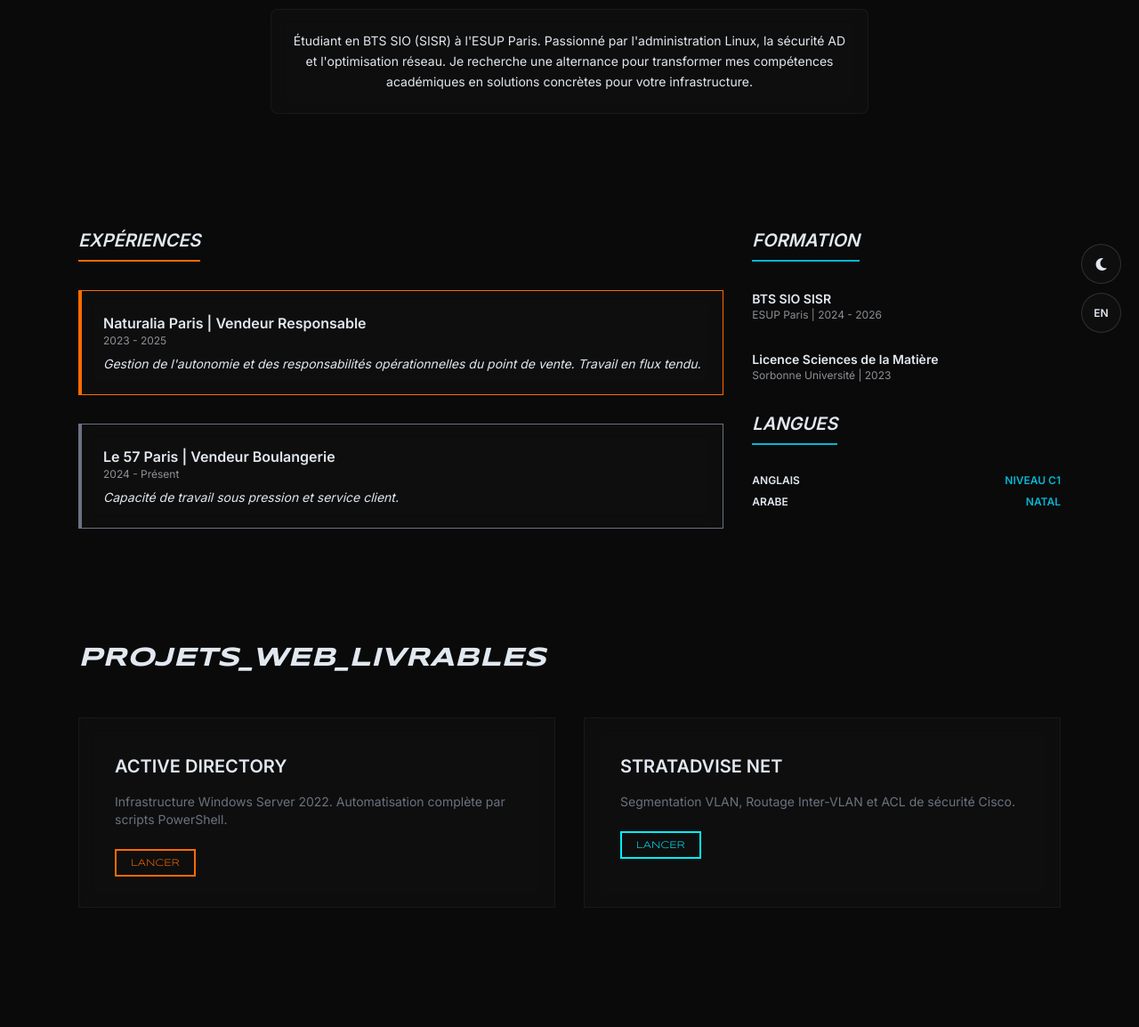
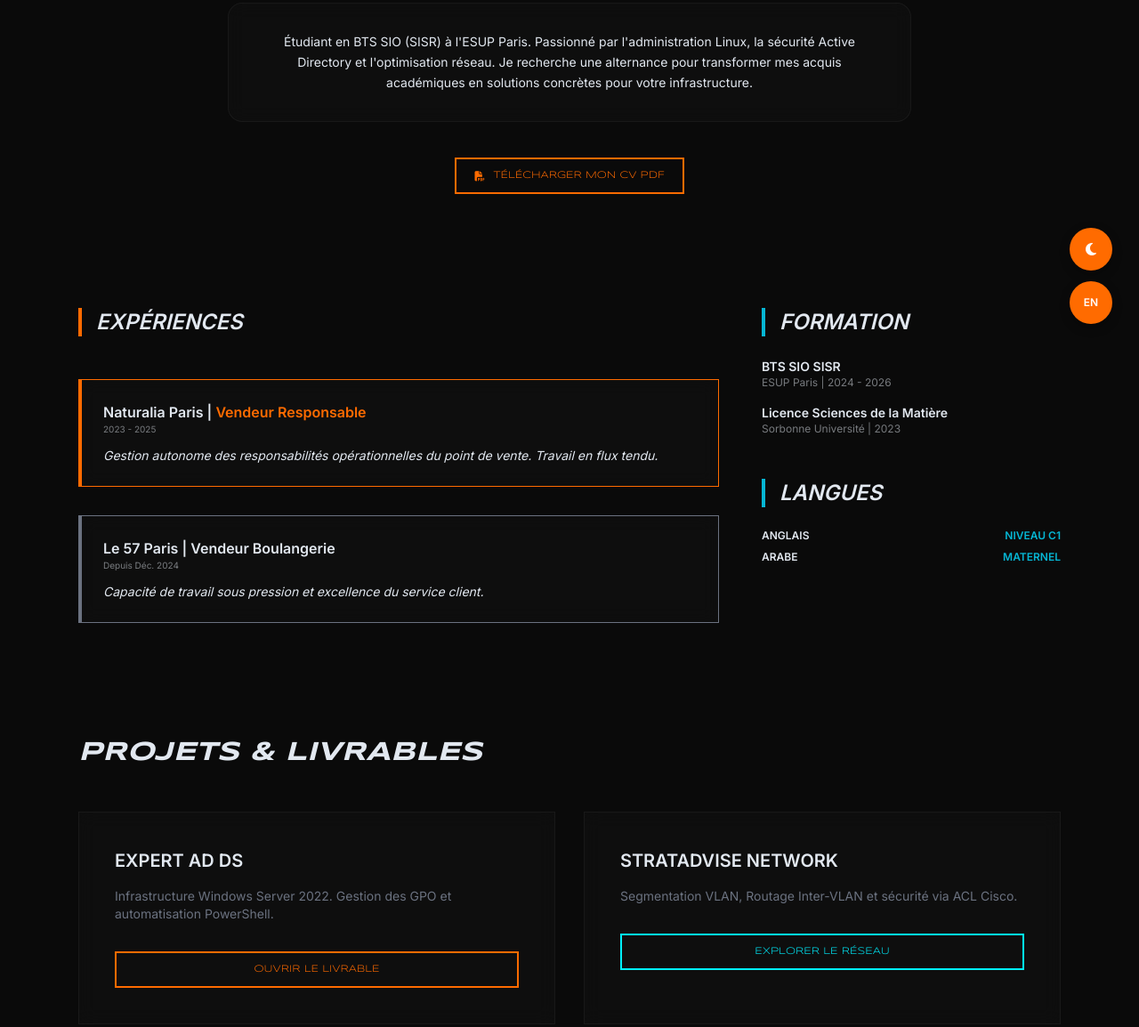
Before and after one commit to Mewx2Head/Mewx2Head.github.io, a plain HTML site: page index.html in a window 1280 px wide. Shown: the part 406-1560 px from the top of the page at 89% size. Drawn offline with nearby package versions, Linux system fonts and the light colour scheme.

Commit message:
Update index.html

```diff
--- a/index.html
+++ b/index.html
@@ -14,14 +14,15 @@
             --bg: #0a0a0a;
             --card-bg: rgba(255, 255, 255, 0.02);
             --text: #e2e8f0;
-            --cyan: #00f0ff;
+            --nav-bg: rgba(10, 10, 10, 0.9);
         }
 
         .light-mode {
             --bg: #f8fafc;
             --card-bg: #ffffff;
             --text: #0f172a;
-            --accent: #2563eb; /* Bleu pro en mode clair */
+            --accent: #2563eb;
+            --nav-bg: rgba(248, 250, 252, 0.9);
         }
 
         body {
@@ -38,177 +39,202 @@
             transition: all 0.3s ease;
         }
 
+        .glass-card:hover {
+            border-color: var(--accent);
+            transform: translateY(-5px);
+        }
+
         .btn-cyber {
             font-family: 'Syncopate', sans-serif;
             border: 2px solid var(--accent);
-            padding: 8px 16px;
+            padding: 10px 20px;
             color: var(--accent);
             font-size: 0.7rem;
             text-transform: uppercase;
             cursor: pointer;
+            display: inline-flex;
+            align-items: center;
+            gap: 10px;
+            transition: all 0.3s;
         }
 
         .btn-cyber:hover {
             background: var(--accent);
             color: white;
+            box-shadow: 0 0 15px var(--accent);
         }
 
         .fixed-controls {
             position: fixed;
-            bottom: 20px;
-            right: 20px;
+            bottom: 30px;
+            right: 30px;
             display: flex;
             flex-direction: column;
-            gap: 10px;
+            gap: 12px;
             z-index: 100;
         }
 
         .control-btn {
-            background: var(--card-bg);
-            border: 1px solid rgba(128, 128, 128, 0.3);
-            padding: 10px;
+            background: var(--accent);
+            color: white;
+            border: none;
+            width: 48px;
+            height: 48px;
             border-radius: 50%;
             cursor: pointer;
-            width: 45px;
-            height: 45px;
             display: flex;
             align-items: center;
             justify-content: center;
+            box-shadow: 0 4px 12px rgba(0,0,0,0.3);
+        }
+
+        .nav-bar {
+            position: sticky;
+            top: 0;
+            background: var(--nav-bg);
+            backdrop-filter: blur(10px);
+            z-index: 90;
+            border-bottom: 1px solid rgba(128, 128, 128, 0.1);
         }
     </style>
 </head>
-<body class="bg-mesh min-h-screen">
+<body>
 
     <div class="fixed-controls">
-        <button onclick="toggleTheme()" class="control-btn" title="Changer Thème">
-            <i id="theme-icon" class="fas fa-moon"></i>
-        </button>
+        <button onclick="toggleTheme()" class="control-btn"><i id="theme-icon" class="fas fa-moon"></i></button>
         <button onclick="toggleLang()" class="control-btn font-bold text-xs" id="lang-indicator">EN</button>
     </div>
 
-    <nav class="p-8 flex justify-between items-center max-w-7xl mx-auto">
-        <div class="font-bold tracking-tighter" style="font-family: 'Syncopate'; color: var(--accent);">AK_SYSTEMS</div>
-        <div class="flex gap-6 items-center">
-            <a href="tel:0610057960" class="text-xs font-bold">06 10 05 79 60</a>
-            <a href="https://www.linkedin.com/in/aness-khenichil-630a10224" target="_blank" class="text-xl"><i class="fab fa-linkedin"></i></a>
+    <nav class="nav-bar">
+        <div class="max-w-7xl mx-auto px-6 py-4 flex justify-between items-center">
+            <div class="font-bold text-sm tracking-widest uppercase" style="font-family: 'Syncopate';">Aness Khenichil</div>
+            <div class="flex gap-6 items-center text-[10px] md:text-xs font-bold uppercase tracking-widest">
+                <a href="tel:0610057960" class="hover:text-[--accent] transition-colors"><i class="fas fa-phone mr-1"></i> 06 10 05 79 60</a>
+                <a href="mailto:anesskhenichilone@gmail.com" class="hover:text-[--accent] transition-colors hidden md:block"><i class="fas fa-envelope mr-1"></i> anesskhenichilone@gmail.com</a>
+                <a href="https://www.linkedin.com/in/aness-khenichil-630a10224" target="_blank" class="text-lg hover:text-[--accent]"><i class="fab fa-linkedin"></i></a>
+            </div>
         </div>
     </nav>
 
-    <main class="max-w-6xl mx-auto px-6 py-12">
+    <main class="max-w-6xl mx-auto px-6 py-16">
 
         <header class="text-center mb-32">
             <h1 class="text-5xl md:text-8xl font-bold mb-6 italic uppercase" style="font-family: 'Syncopate';">
                 Aness <span style="color: var(--accent);">Khenichil</span>
             </h1>
-            <p id="txt-role" class="text-gray-500 tracking-[0.3em] uppercase text-sm mb-10">Apprenti Administrateur Systèmes & Réseaux</p>
+            <p id="txt-role" class="text-gray-500 tracking-[0.4em] uppercase text-sm mb-12">Apprenti Administrateur Systèmes & Réseaux</p>
 
-            <div class="max-w-2xl mx-auto glass-card p-6 rounded-lg text-sm leading-relaxed" id="txt-profile">
-                Étudiant en BTS SIO (SISR) à l'ESUP Paris. Passionné par l'administration Linux, la sécurité AD et l'optimisation réseau. Je recherche une alternance pour transformer mes compétences académiques en solutions concrètes pour votre infrastructure.
+            <div class="max-w-3xl mx-auto glass-card p-8 rounded-2xl text-sm leading-relaxed mb-10" id="txt-profile">
+                Étudiant en BTS SIO (SISR) à l'ESUP Paris. Passionné par l'administration Linux, la sécurité Active Directory et l'optimisation réseau. Je recherche une alternance pour transformer mes acquis académiques en solutions concrètes pour votre infrastructure.
             </div>
+
+            <a href="CV_Aness_Khenichil.pdf" target="_blank" class="btn-cyber">
+                <i class="fas fa-file-pdf"></i> <span id="txt-cv-btn">Télécharger mon CV PDF</span>
+            </a>
         </header>
 
-        <section class="grid grid-cols-1 md:grid-cols-3 gap-8 mb-32">
-            <div class="md:col-span-2 space-y-8">
-                <h2 class="text-xl font-bold uppercase italic border-b-2 border-[--accent] pb-2 inline-block" id="txt-title-exp">Expériences</h2>
-                <div class="glass-card p-6 rounded-none border-l-4 border-[--accent]">
-                    <h4 class="font-bold">Naturalia Paris | <span id="txt-job1">Vendeur Responsable</span></h4>
-                    <p class="text-xs opacity-60">2023 - 2025</p>
-                    <p class="text-sm mt-2 italic" id="txt-desc-job1">Gestion de l'autonomie et des responsabilités opérationnelles du point de vente. Travail en flux tendu.</p>
+        <section class="grid grid-cols-1 md:grid-cols-3 gap-12 mb-32">
+            <div class="md:col-span-2 space-y-12">
+                <h2 class="text-2xl font-bold uppercase italic border-l-4 border-[--accent] pl-4" id="txt-title-exp">Expériences</h2>
+                <div class="space-y-8">
+                    <div class="glass-card p-6 border-l-4 border-[--accent]">
+                        <h4 class="font-bold">Naturalia Paris | <span id="txt-job1" class="text-[--accent]">Vendeur Responsable</span></h4>
+                        <p class="text-[10px] opacity-50 mb-3">2023 - 2025</p>
+                        <p class="text-sm italic" id="txt-desc-job1">Gestion autonome des responsabilités opérationnelles du point de vente. Travail en flux tendu.</p>
                     </div>
-                <div class="glass-card p-6 rounded-none border-l-4 border-gray-500">
+                    <div class="glass-card p-6 border-l-4 border-gray-500">
                         <h4 class="font-bold">Le 57 Paris | <span id="txt-job2">Vendeur Boulangerie</span></h4>
-                    <p class="text-xs opacity-60">2024 - Présent</p>
-                    <p class="text-sm mt-2 italic" id="txt-desc-job2">Capacité de travail sous pression et service client.</p>
+                        <p class="text-[10px] opacity-50 mb-3">Depuis Déc. 2024</p>
+                        <p class="text-sm italic" id="txt-desc-job2">Capacité de travail sous pression et excellence du service client.</p>
+                    </div>
                 </div>
             </div>
 
-            <div class="space-y-8">
-                <h2 class="text-xl font-bold uppercase italic border-b-2 border-cyan-500 pb-2 inline-block" id="txt-title-edu">Formation</h2>
-                <div class="text-sm">
+            <div class="space-y-12">
+                <div>
+                    <h2 class="text-2xl font-bold uppercase italic border-l-4 border-cyan-500 pl-4 mb-6" id="txt-title-edu">Formation</h2>
+                    <div class="space-y-4 text-sm">
+                        <div>
                             <p class="font-bold">BTS SIO SISR</p>
-                    <p class="text-xs opacity-60">ESUP Paris | 2024 - 2026</p>
+                            <p class="text-xs opacity-50">ESUP Paris | 2024 - 2026</p>
                         </div>
-                <div class="text-sm">
+                        <div>
                             <p class="font-bold" id="txt-edu-lic">Licence Sciences de la Matière</p>
-                    <p class="text-xs opacity-60">Sorbonne Université | 2023</p>
+                            <p class="text-xs opacity-50">Sorbonne Université | 2023</p>
                         </div>
-
-                <h2 class="text-xl font-bold uppercase italic border-b-2 border-cyan-500 pb-2 inline-block mt-8" id="txt-title-lang">Langues</h2>
+                    </div>
+                </div>
+                <div>
+                    <h2 class="text-2xl font-bold uppercase italic border-l-4 border-cyan-500 pl-4 mb-6" id="txt-title-lang">Langues</h2>
                     <div class="space-y-2">
-                    <div class="flex justify-between text-xs font-bold"><span>ANGLAIS</span> <span class="text-cyan-500">NIVEAU C1</span></div>
-                    <div class="flex justify-between text-xs font-bold"><span>ARABE</span> <span class="text-cyan-500">NATAL</span></div>
+                        <div class="flex justify-between text-xs font-bold uppercase"><span>Anglais</span> <span class="text-cyan-500">Niveau C1</span></div>
+                        <div class="flex justify-between text-xs font-bold uppercase"><span>Arabe</span> <span class="text-cyan-500">Maternel</span></div>
+                    </div>
                 </div>
             </div>
         </section>
 
-        <h2 class="text-3xl font-bold mb-12 uppercase italic" style="font-family: 'Syncopate';">Projets_Web_Livrables</h2>
+        <h2 class="text-3xl font-bold mb-12 uppercase italic" style="font-family: 'Syncopate';">Projets & Livrables</h2>
         <section class="grid grid-cols-1 md:grid-cols-2 gap-8 mb-32">
-            <div class="glass-card p-10 hover:border-[--accent]">
-                <h3 class="text-xl font-bold mb-4">ACTIVE DIRECTORY</h3>
-                <p class="text-sm text-gray-500 mb-6" id="txt-proj1">Infrastructure Windows Server 2022. Automatisation complète par scripts PowerShell.</p>
-                <a href="adlivrable.html" target="_blank" class="btn-cyber">Lancer</a>
+            <div class="glass-card p-10">
+                <h3 class="text-xl font-bold mb-4 uppercase">Expert AD DS</h3>
+                <p class="text-sm text-gray-500 mb-8" id="txt-proj1">Infrastructure Windows Server 2022. Gestion des GPO et automatisation PowerShell.</p>
+                <a href="adlivrable.html" target="_blank" class="btn-cyber w-full justify-center">Ouvrir le livrable</a>
             </div>
-            <div class="glass-card p-10 hover:border-cyan-500">
-                <h3 class="text-xl font-bold mb-4">STRATADVISE NET</h3>
-                <p class="text-sm text-gray-500 mb-6" id="txt-proj2">Segmentation VLAN, Routage Inter-VLAN et ACL de sécurité Cisco.</p>
-                <a href="StratAdvise Infrastructure.html" target="_blank" class="btn-cyber" style="border-color:var(--cyan); color:var(--cyan);">Lancer</a>
+            <div class="glass-card p-10">
+                <h3 class="text-xl font-bold mb-4 uppercase">StratAdvise Network</h3>
+                <p class="text-sm text-gray-500 mb-8" id="txt-proj2">Segmentation VLAN, Routage Inter-VLAN et sécurité via ACL Cisco.</p>
+                <a href="StratAdvise Infrastructure.html" target="_blank" class="btn-cyber w-full justify-center" style="border-color: #00f0ff; color: #00f0ff;">Explorer le réseau</a>
             </div>
         </section>
 
     </main>
+
+    <footer class="text-center py-20 opacity-20 text-[10px] tracking-[1em] uppercase">
+        Aness Khenichil • 2026
+    </footer>
 
     <script>
         let currentLang = 'fr';
         const content = {
             fr: {
                 role: "Apprenti Administrateur Systèmes & Réseaux",
-                profile: "Étudiant en BTS SIO (SISR) à l'ESUP Paris. Passionné par l'administration Linux, la sécurité AD et l'optimisation réseau.",
+                profile: "Étudiant en BTS SIO (SISR) à l'ESUP Paris. Passionné par l'administration Linux, la sécurité Active Directory et l'optimisation réseau. Je recherche une alternance pour transformer mes acquis académiques en solutions concrètes pour votre infrastructure.",
+                cvBtn: "Télécharger mon CV PDF",
                 exp: "Expériences", edu: "Formation", lang: "Langues",
-                job1: "Vendeur Responsable", desc1: "Gestion autonome des responsabilités opérationnelles.",
-                job2: "Vendeur Boulangerie", desc2: "Travail en flux tendu et service client.",
+                job1: "Vendeur Responsable", desc1: "Gestion autonome des responsabilités opérationnelles du point de vente.",
+                job2: "Vendeur Boulangerie", desc2: "Capacité de travail sous pression et excellence du service client.",
                 lic: "Licence Sciences de la Matière",
-                proj1: "Infrastructure Windows Server 2022. Automatisation complète.",
-                proj2: "Segmentation VLAN et sécurité ACL Cisco."
+                proj1: "Infrastructure Windows Server 2022. Gestion des GPO et automatisation PowerShell.",
+                proj2: "Segmentation VLAN, Routage Inter-VLAN et sécurité via ACL Cisco."
             },
             en: {
                 role: "Systems & Network Administrator Apprentice",
-                profile: "SISR Student at ESUP Paris. Passionate about Linux administration, AD security, and network optimization.",
+                profile: "SISR Student at ESUP Paris. Passionate about Linux administration, Active Directory security, and network optimization. Looking for an apprenticeship to apply my skills to your infrastructure.",
+                cvBtn: "Download PDF Resume",
                 exp: "Experience", edu: "Education", lang: "Languages",
                 job1: "Store Manager", desc1: "Autonomous management of operational responsibilities.",
-                job2: "Bakery Salesman", desc2: "High-pressure environment and customer service.",
+                job2: "Bakery Sales Associate", desc2: "Ability to work under pressure and customer service excellence.",
                 lic: "Bachelor of Material Sciences",
-                proj1: "Windows Server 2022 Infra. Full PowerShell automation.",
-                proj2: "VLAN Segmentation and Cisco ACL security."
+                proj1: "Windows Server 2022 Infrastructure. GPO management and PowerShell automation.",
+                proj2: "VLAN Segmentation, Inter-VLAN Routing, and Cisco ACL security."
             }
         };
 
         function toggleLang() {
             currentLang = currentLang === 'fr' ? 'en' : 'fr';
             document.getElementById('lang-indicator').innerText = currentLang === 'fr' ? 'EN' : 'FR';
-
-            document.getElementById('txt-role').innerText = content[currentLang].role;
-            document.getElementById('txt-profile').innerText = content[currentLang].profile;
-            document.getElementById('txt-title-exp').innerText = content[currentLang].exp;
-            document.getElementById('txt-title-edu').innerText = content[currentLang].edu;
-            document.getElementById('txt-title-lang').innerText = content[currentLang].lang;
-            document.getElementById('txt-job1').innerText = content[currentLang].job1;
-            document.getElementById('txt-desc-job1').innerText = content[currentLang].desc1;
-            document.getElementById('txt-job2').innerText = content[currentLang].job2;
-            document.getElementById('txt-desc-job2').innerText = content[currentLang].desc2;
-            document.getElementById('txt-edu-lic').innerText = content[currentLang].lic;
-            document.getElementById('txt-proj1').innerText = content[currentLang].proj1;
-            document.getElementById('txt-proj2').innerText = content[currentLang].proj2;
+            Object.keys(content[currentLang]).forEach(key => {
+                const el = document.getElementById('txt-' + key.replace(/([A-Z])/g, "-$1").toLowerCase());
+                if(el) el.innerText = content[currentLang][key];
+            });
         }
 
         function toggleTheme() {
-            const body = document.body;
+            document.body.classList.toggle('light-mode');
             const icon = document.getElementById('theme-icon');
-            body.classList.toggle('light-mode');
-            if(body.classList.contains('light-mode')) {
-                icon.classList.replace('fa-moon', 'fa-sun');
-            } else {
-                icon.classList.replace('fa-sun', 'fa-moon');
-            }
+            icon.classList.toggle('fa-moon');
+            icon.classList.toggle('fa-sun');
         }
     </script>
 </body>
```
Lines whose indentation alone changed are shown as unchanged.
